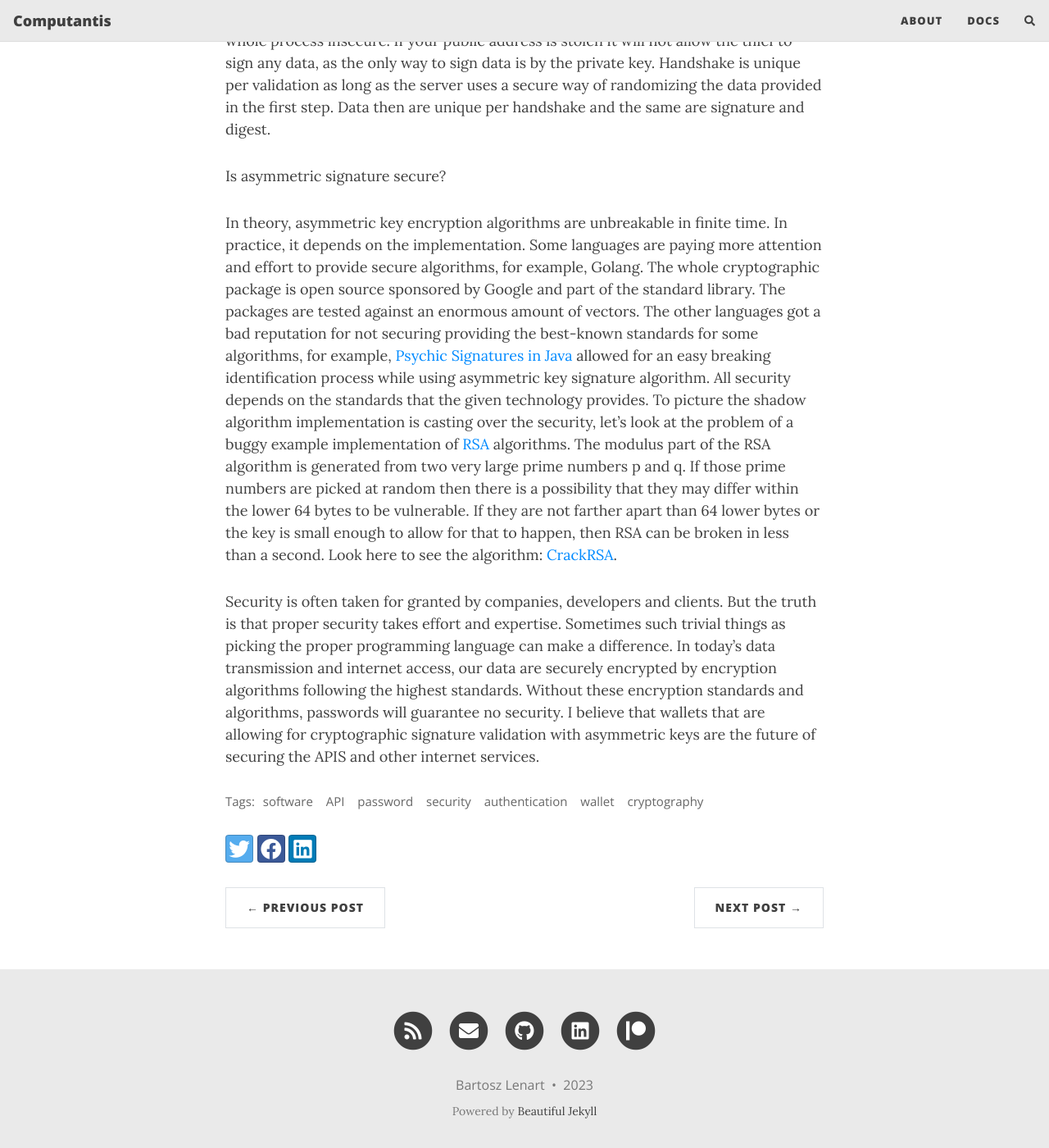
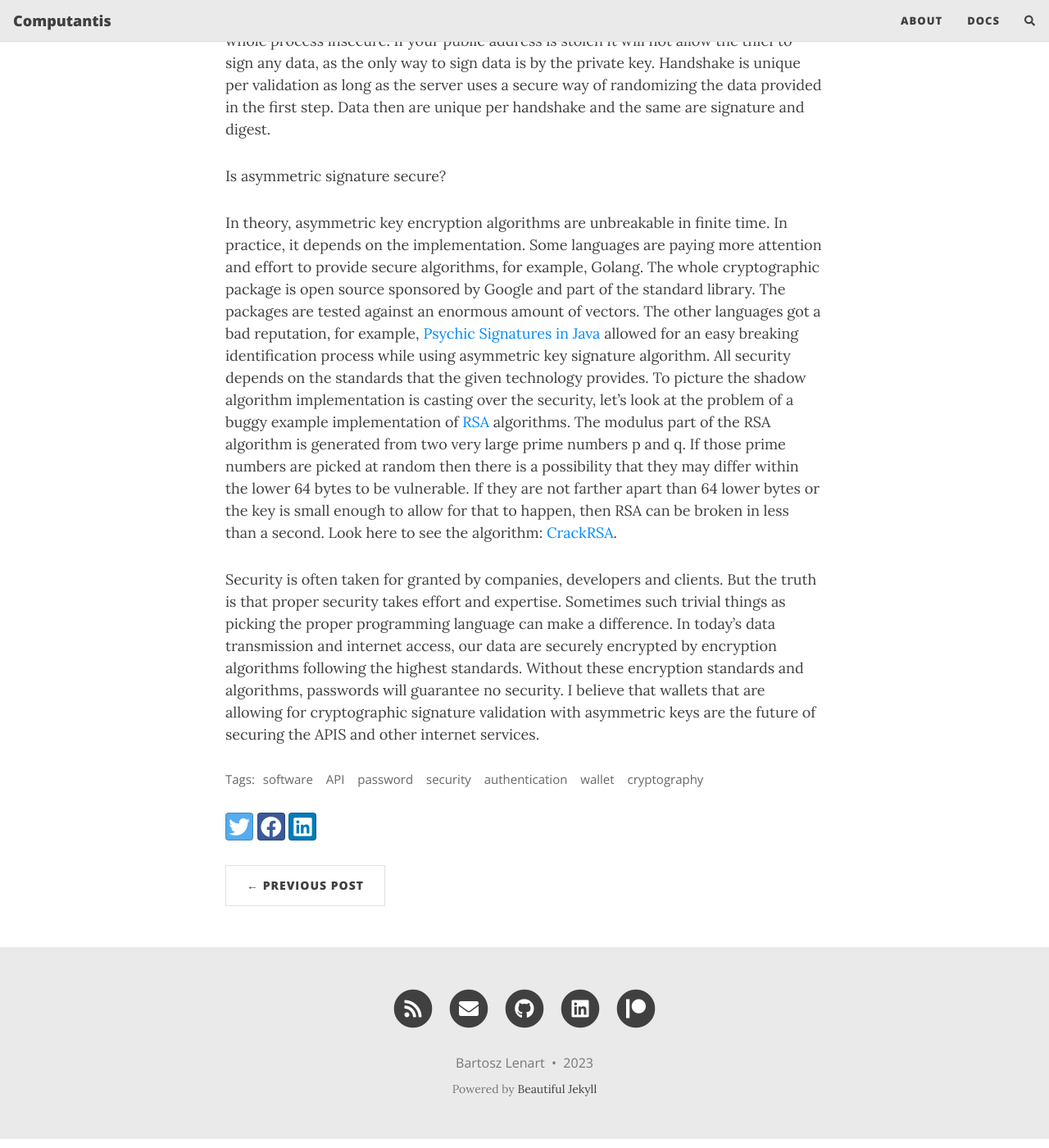
Before and after one commit to TheBlueDotGame/The-Accountant, a Jekyll site: the page built from docs/_posts/2023-04-29-wallet.md, in a window 1280 px wide and 1400 px high, scrolled down 3300 px. Shown: the whole window at 82% size. Built offline with Jekyll 4.4.1, drawn with Linux system fonts in a browser that asks for light colours; nearby versions of some CDN libraries; comment, search, counter and statistics services are not loaded.

Commit message:
Clean and fix posts.

```diff
--- a/docs/_posts/2023-04-29-wallet.md
+++ b/docs/_posts/2023-04-29-wallet.md
@@ -36,6 +36,6 @@ The other side of the stick of asymmetric encryption is that it not only allows
 
 Is asymmetric signature secure?
 
-In theory, asymmetric key encryption algorithms are unbreakable in finite time. In practice, it depends on the implementation. Some languages are paying more attention and effort to provide secure algorithms, for example, Golang. The whole cryptographic package is open source sponsored by Google and part of the standard library. The packages are tested against an enormous amount of vectors. The other languages got a bad reputation for not securing providing the best-known standards for some algorithms, for example, [Psychic Signatures in Java](https://neilmadden.blog/2022/04/19/psychic-signatures-in-java/) allowed for an easy breaking identification process while using asymmetric key signature algorithm. All security depends on the standards that the given technology provides. To picture the shadow algorithm implementation is casting over the security, let's look at the problem of a buggy example implementation of [RSA](https://en.wikipedia.org/wiki/RSA_(cryptosystem)) algorithms. The modulus part of the RSA algorithm is generated from two very large prime numbers p and q. If those prime numbers are picked at random then there is a possibility that they may differ within the lower 64 bytes to be vulnerable. If they are not farther apart than 64 lower bytes or the key is small enough to allow for that to happen, then RSA can be broken in less than a second. Look here to see the algorithm: [CrackRSA](https://github.com/bartossh/AlGo/blob/main/crackrsa/crackrsa.go).
+In theory, asymmetric key encryption algorithms are unbreakable in finite time. In practice, it depends on the implementation. Some languages are paying more attention and effort to provide secure algorithms, for example, Golang. The whole cryptographic package is open source sponsored by Google and part of the standard library. The packages are tested against an enormous amount of vectors. The other languages got a bad reputation, for example, [Psychic Signatures in Java](https://neilmadden.blog/2022/04/19/psychic-signatures-in-java/) allowed for an easy breaking identification process while using asymmetric key signature algorithm. All security depends on the standards that the given technology provides. To picture the shadow algorithm implementation is casting over the security, let's look at the problem of a buggy example implementation of [RSA](https://en.wikipedia.org/wiki/RSA_(cryptosystem)) algorithms. The modulus part of the RSA algorithm is generated from two very large prime numbers p and q. If those prime numbers are picked at random then there is a possibility that they may differ within the lower 64 bytes to be vulnerable. If they are not farther apart than 64 lower bytes or the key is small enough to allow for that to happen, then RSA can be broken in less than a second. Look here to see the algorithm: [CrackRSA](https://github.com/bartossh/AlGo/blob/main/crackrsa/crackrsa.go).
 
 Security is often taken for granted by companies, developers and clients. But the truth is that proper security takes effort and expertise. Sometimes such trivial things as picking the proper programming language can make a difference. In today's data transmission and internet access, our data are securely encrypted by encryption algorithms following the highest standards. Without these encryption standards and algorithms, passwords will guarantee no security. I believe that wallets that are allowing for cryptographic signature validation with asymmetric keys are the future of securing the APIS and other internet services.
```
Also changed, not shown: docs/_posts/2023-05-01-platform-first.md (deleted, +0 -29 lines), docs/assets/img/01-05-23.jpg (deleted).
